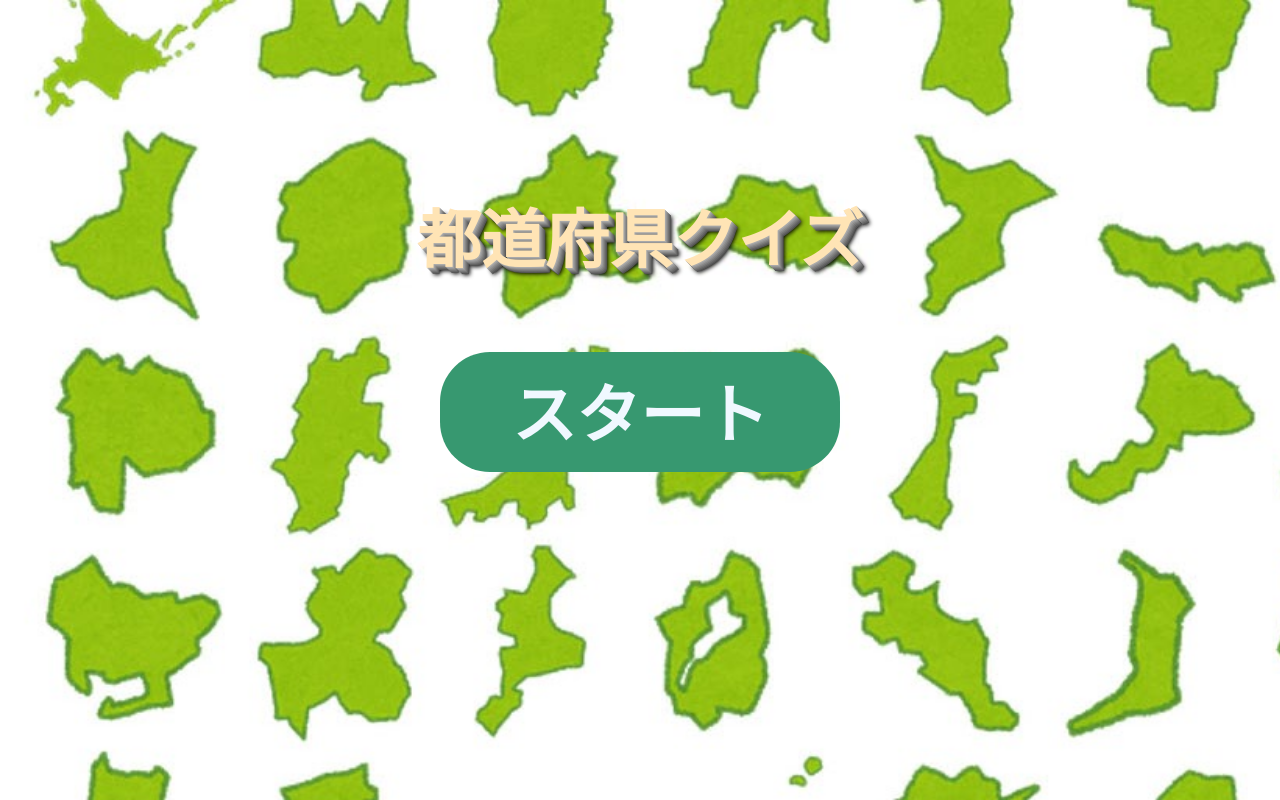
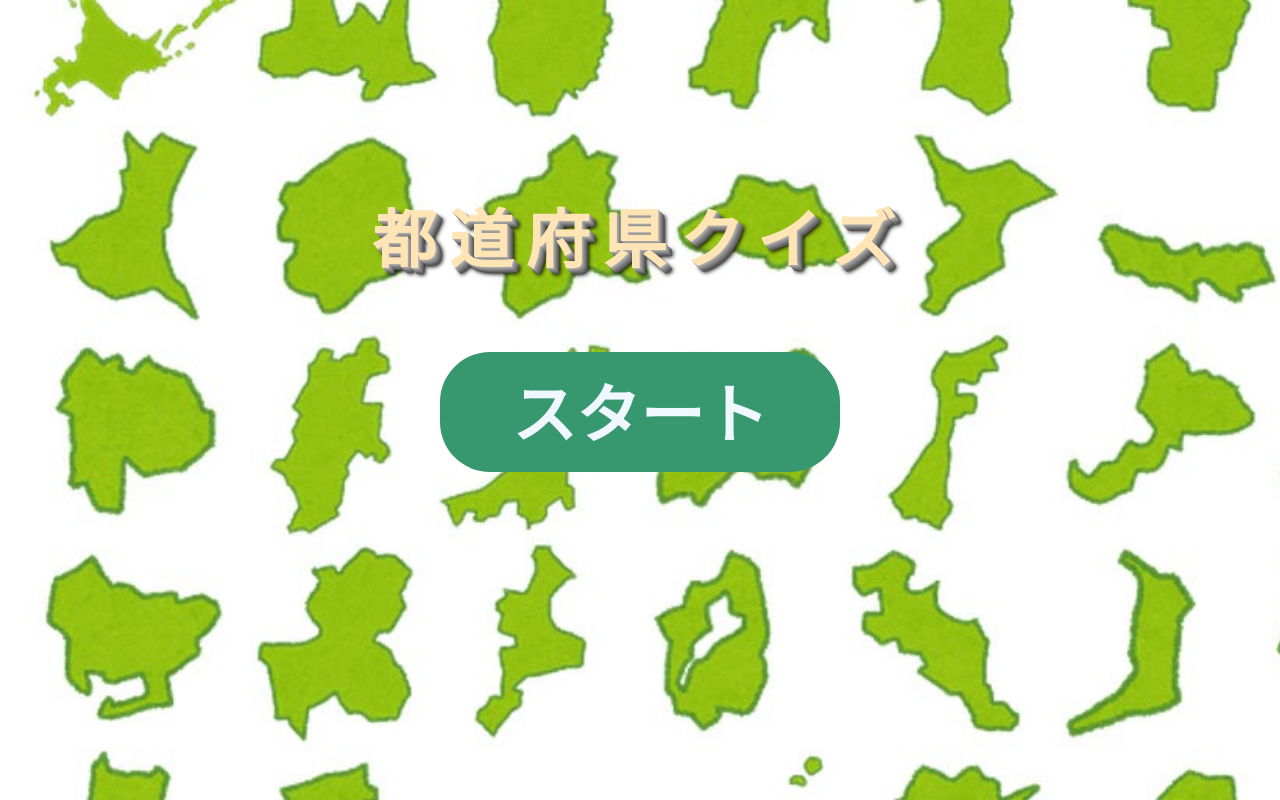
Before and after one commit to furu0202/Prefectures-App, a Next.js app: page / in a window 1280 px wide. Built offline with nearby package versions, Linux system fonts and the light colour scheme.

Commit message:
文字間隔を実装

```diff
--- a/app/level/page.module.css
+++ b/app/level/page.module.css
@@ -5,6 +5,7 @@
 
 .main {
   font-size: 48px;
+  letter-spacing: 0.2em;
   font-weight: bold;
   text-align: center;
 }
--- a/app/page.module.css
+++ b/app/page.module.css
@@ -1,5 +1,6 @@
 .main {
   background-image: url('../app/image/Prefectures.jpg');
+
   width: 100%;
   height: 100vh;
   background-size: cover;
@@ -9,6 +10,7 @@
 .title {
   font-size: 64px;
   font-weight: bold;
+  letter-spacing: 0.2em;
   text-shadow: 1px 1px #aaa, 2px 2px #999, 3px 3px #888, 4px 4px #777,
     5px 5px #666, 6px 6px #555, 7px 7px 4px #000;
   color: #ffe4b5;
```
